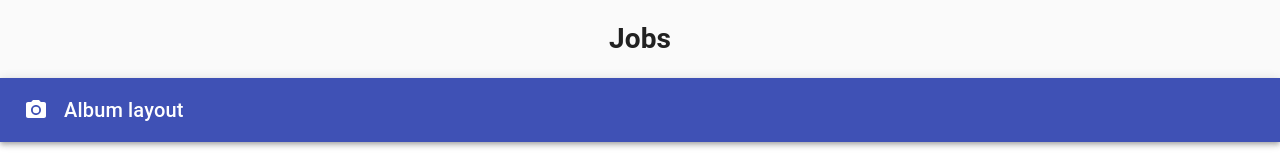
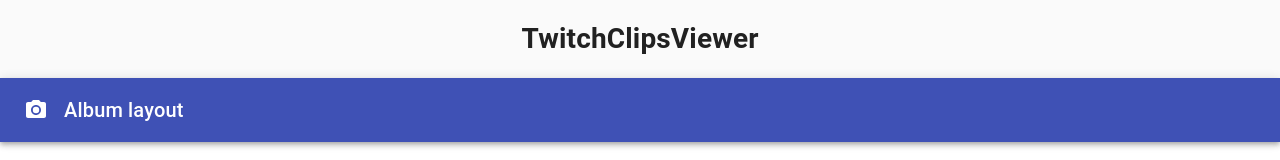
Before and after one commit to pajelonek/TwitchClipsViewer, a React (Create React App) app in the folder client/: page / in a window 1280 px wide. Shown: the top 160 px of the page. Built offline with nearby package versions, Linux system fonts and the light colour scheme.

Commit message:
Changing header as it is annoying.

```diff
--- a/client/src/components/Header.js
+++ b/client/src/components/Header.js
@@ -2,6 +2,6 @@ import React from 'react';
 
 export default function Album() {
     return (
-        <h1>Jobs</h1>
+        <h1>TwitchClipsViewer</h1>
     );
 }
```
